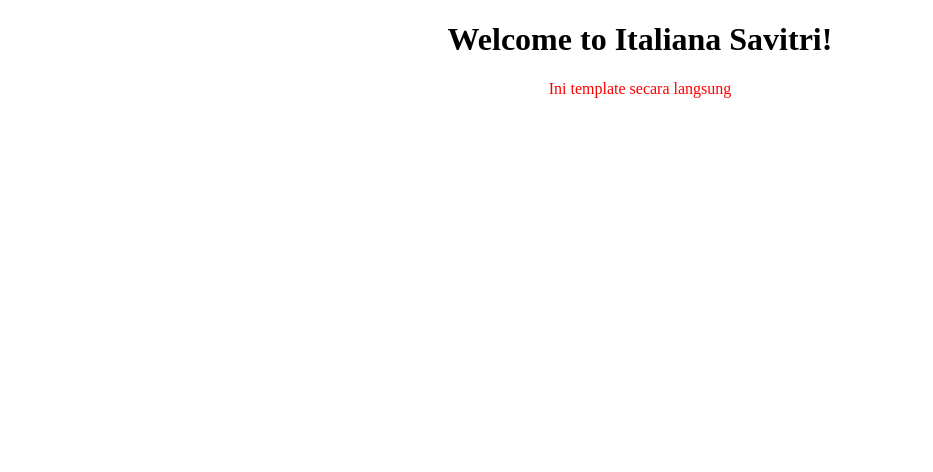
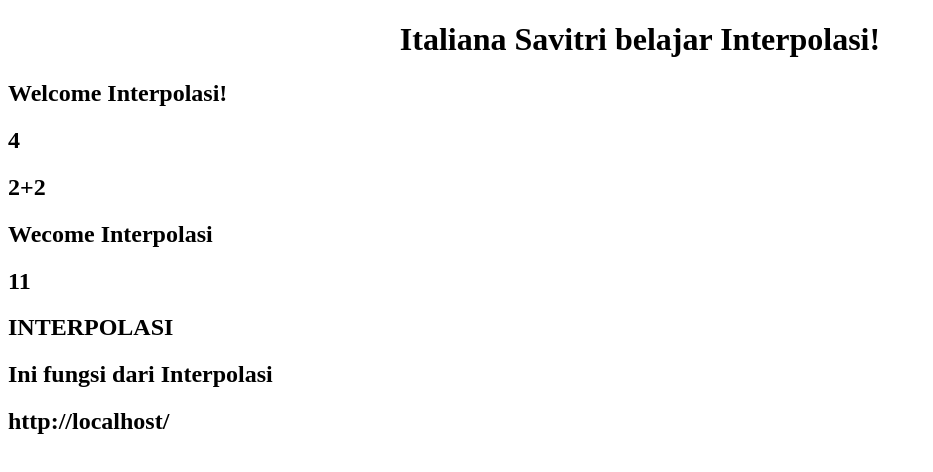
Before and after one commit to Italianasavitri/Angular, an Angular app: page / in a window 1280 px wide. Shown: the top 472 px of the page, without its empty margins (0-933 px from the left). Built offline with nearby package versions, Linux system fonts and the light colour scheme.

Commit message:
Interpolasi
Membuat fungsi dan dipanggil

```diff
--- a/src/app/app.component.html
+++ b/src/app/app.component.html
@@ -1,15 +1,27 @@
 <!--The content below is only a placeholder and can be replaced.-->
+
+<!-- 1. Ini adalah Pembelajaran 1 mengenai Generate Component -->
+
+<!-- <div style="text-align:center">
+  <h1>
+    Welcome to {{ title }}!
+  </h1> -->
+  <!-- <app-new-component></app-new-component> --> <!-- //pemanggilan selector cara 1 -->
+  <!-- <div class="app-new-component">
+
+  </div>--> <!-- //pemanggilan selector cara 2-->
+  <!-- <div app-new-component> -->
+
+  <!--</div>--> <!-- //pemanggilan selector cara 3-->
+<!--</div>-->
+
+<!-- <router-outlet></router-outlet> -->
+
+<!-- 2. Ini adalah pelajaran kedua mengenai Interpolasi -->
 <div style="text-align:center">
   <h1>
-    Welcome to {{ title }}!
+    {{ title }} belajar Interpolasi!
   </h1>
-  <!-- <app-new-component></app-new-component> --> <!-- pemanggilan selector cara 1 -->
-  <!-- <div class="app-new-component">
-
-  </div>--> <!-- pemanggilan selector cara 2-->
-  <div app-new-component>
-
-  </div> <!-- pemanggilan selector cara 3-->
 </div>
 
-<router-outlet></router-outlet>
+<app-interpolasi></app-interpolasi>
--- a/src/app/app.module.ts
+++ b/src/app/app.module.ts
@@ -4,11 +4,13 @@ import { NgModule } from '@angular/core';
 import { AppRoutingModule } from './app-routing.module';
 import { AppComponent } from './app.component';
 import { NewComponentComponent } from './new-component/new-component.component';
+import { InterpolasiComponent } from './interpolasi/interpolasi.component';
 
 @NgModule({
   declarations: [
     AppComponent,
-    NewComponentComponent
+    NewComponentComponent,
+    InterpolasiComponent
   ],
   imports: [
     BrowserModule,
--- /dev/null
+++ b/src/app/interpolasi/interpolasi.component.html
@@ -0,0 +1,3 @@
+<p>
+  interpolasi works!
+</p>
--- /dev/null
+++ b/src/app/interpolasi/interpolasi.component.ts
@@ -0,0 +1,33 @@
+import { Component, OnInit } from '@angular/core';
+
+@Component({
+  selector: 'app-interpolasi',
+  template: `
+    <h2>
+      Welcome {{name}}!
+    </h2>
+    <h2>{{2+2}}</h2>
+    <h2>{{"2+2"}}</h2>
+    <h2>{{"Wecome " + name}}</h2>
+    <h2>{{name.length}}</h2>
+    <h2>{{name.toUpperCase()}}</h2>
+    <h2>{{fungsibaru()}}</h2>
+    <h2>{{setUrl}}</h2>
+  `,
+  styles: []
+})
+export class InterpolasiComponent implements OnInit {
+
+  // untuk memberi nama
+  public name = "Interpolasi";
+  // untuk atur URL untuk alamat ini
+  public setUrl = window.location.href;
+  constructor() { }
+
+  ngOnInit() {
+  }
+
+  fungsibaru(){
+    return "Ini fungsi dari " + this.name; // membuat fungsi baru dan dipanggil di template
+  }
+}
```
Also changed, not shown: src/app/interpolasi/interpolasi.component.css (added).
